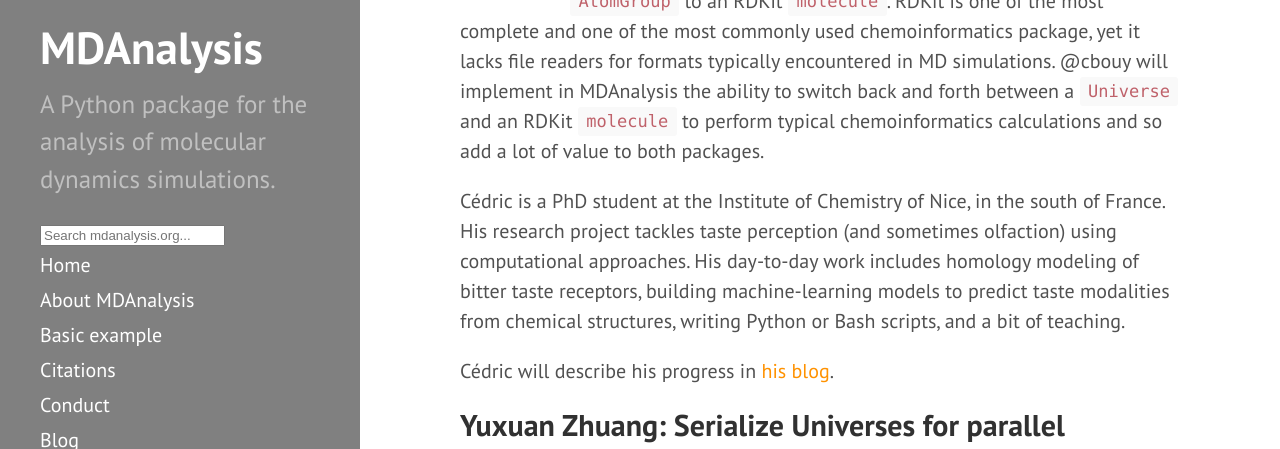
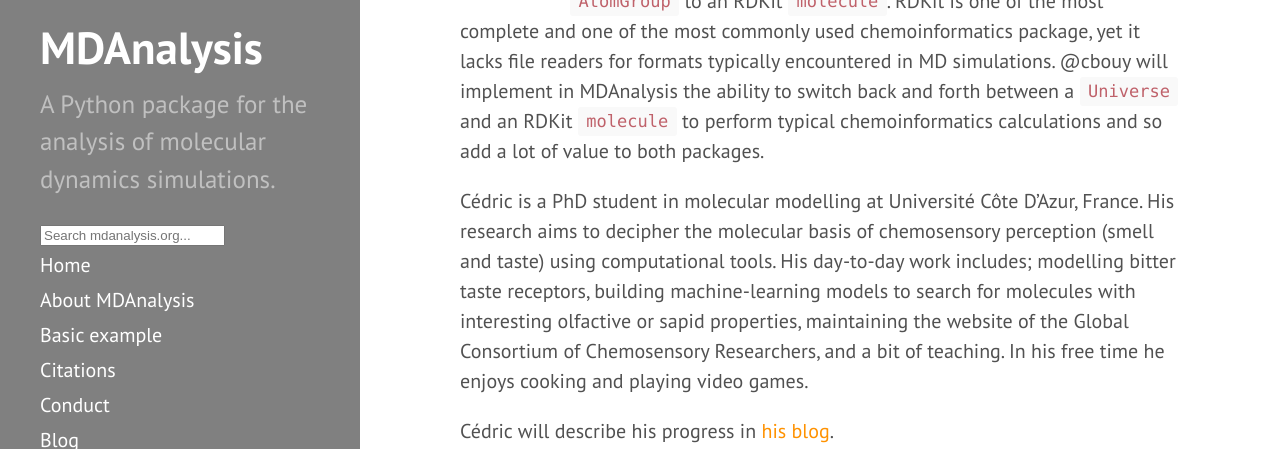
Before and after one commit to MDAnalysis/MDAnalysis.github.io, a Jekyll site: the page built from _posts/2020-05-20-gsoc-students.md, in a window 1280 px wide and 900 px high, scrolled down 1305 px, cut to the strip 72-521 px from the top of the window. Built offline with Jekyll 4.4.1, drawn with Linux system fonts in a browser that asks for light colours; comment, search, counter and statistics services are not loaded.

Commit message:
Text changes for Cedric
Changes the bio text for @cbouy

```diff
--- a/_posts/2020-05-20-gsoc-students.md
+++ b/_posts/2020-05-20-gsoc-students.md
@@ -70,12 +70,14 @@ MDAnalysis the ability to switch back and forth between a `Universe`
 and an RDKit `molecule` to perform typical chemoinformatics
 calculations and so add a lot of value to both packages.
 
-Cédric is a PhD student at the Institute of Chemistry of Nice, in the
-south of France. His research project tackles taste perception (and
-sometimes olfaction) using computational approaches. His day-to-day
-work includes homology modeling of bitter taste receptors, building
-machine-learning models to predict taste modalities from chemical
-structures, writing Python or Bash scripts, and a bit of teaching.
+Cédric is a PhD student in molecular modelling at Université Côte
+D'Azur, France. His research aims to decipher the molecular basis
+of chemosensory perception (smell and taste) using computational
+tools. His day-to-day work includes; modelling bitter taste receptors,
+building machine-learning models to search for molecules with
+interesting olfactive or sapid properties, maintaining the website
+of the Global Consortium of Chemosensory Researchers, and a bit of
+teaching. In his free time he enjoys cooking and playing video games.
 
 Cédric will describe his progress in [his blog][cbouy-blog].
 
```
